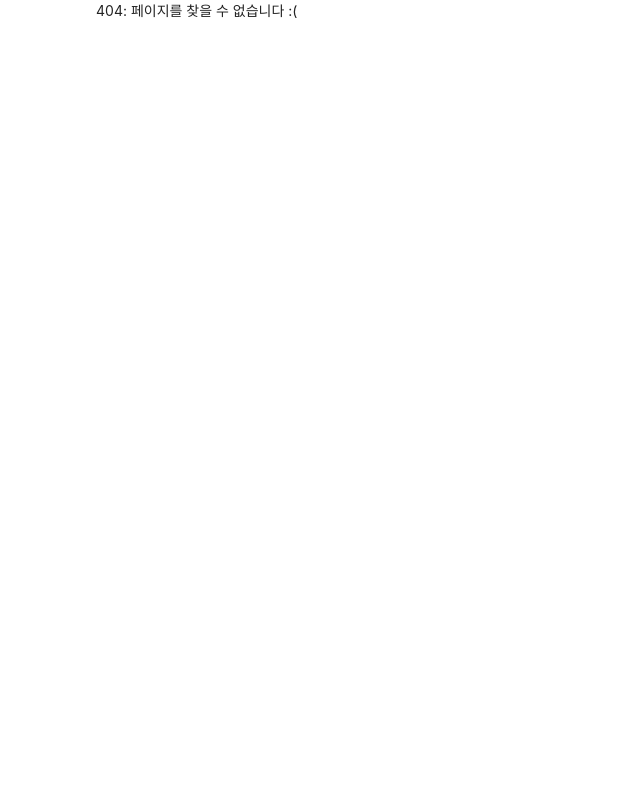
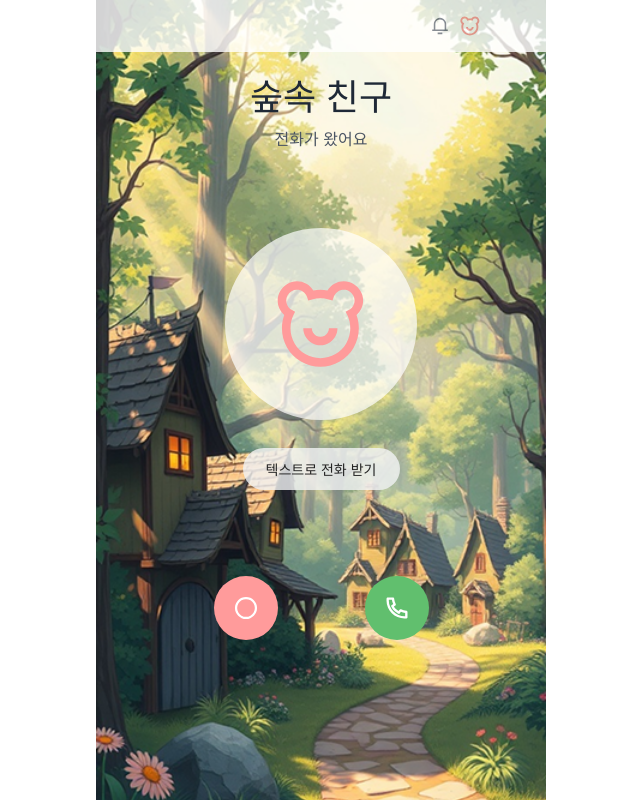
Before and after one commit to vlmbuyd/FOYU, a React (Vite) app: page /communication in a window 1280 px wide. Before the commit this address had no page. Shown: the whole page, without its empty margins (319-959 px from the left). Built offline with nearby package versions, Linux system fonts and the light colour scheme.

Commit message:
style: 대화 대기 화면 ui 구현

```diff
--- a/src/components/TabBar.tsx
+++ b/src/components/TabBar.tsx
@@ -1,4 +1,4 @@
-import { tabBarList } from "../constants/common";
+import { tabBarList } from "../constants/tab-bar";
 import { useLocation, useNavigate } from "react-router-dom";
 
 export default function TabBar() {
--- a/src/components/emotion/EmotionSelectionButton.tsx
+++ b/src/components/emotion/EmotionSelectionButton.tsx
@@ -1,9 +1,13 @@
+import clsx from "clsx";
 import type { PropsWithChildren } from "react";
 
 interface EmotionSelectionButtonProps
-  extends React.HTMLAttributes<HTMLButtonElement> {}
+  extends React.HTMLAttributes<HTMLButtonElement> {
+  className?: string;
+}
 
 export default function EmotionSelectionButton({
+  className,
   children,
   ...props
 }: PropsWithChildren<EmotionSelectionButtonProps>) {
@@ -11,7 +15,10 @@ export default function EmotionSelectionButton({
     <button
       type="button"
       {...props}
-      className="w-[96px] h-[96px] flex justify-center items-center rounded-full bg-white opacity-90"
+      className={clsx(
+        `w-[96px] h-[96px] flex justify-center items-center rounded-full bg-white opacity-90`,
+        className
+      )}
     >
       {children}
     </button>
--- a/src/constants/background.ts
+++ b/src/constants/background.ts
@@ -1,9 +1,11 @@
 import phqImg from "../assets/bg/phq.png";
 import emotionImg from "../assets/bg/emotion.png";
+import communicationImg from "../assets/bg/communication.png";
 
 const backgroundImg: Record<string, string> = {
   phq: phqImg,
   emotion: emotionImg,
+  communication: communicationImg,
 };
 
 export { backgroundImg };
--- a/src/constants/emotion.tsx
+++ b/src/constants/emotion.tsx
@@ -9,26 +9,32 @@ const emotionSelectoins = [
   {
     label: "매우 좋아요",
     icon: <VeryGood />,
+    color: "#EAB308",
   },
   {
     label: "보통이에요",
     icon: <Neutral />,
+    color: "#60A5FA",
   },
   {
     label: "별로예요",
     icon: <Bad />,
+    color: "#A855F7",
   },
   {
     label: "신나요",
     icon: <Excited />,
+    color: "#F97316",
   },
   {
     label: "피곤해요",
     icon: <Tired />,
+    color: "#6B7280",
   },
   {
     label: "화가나요",
     icon: <Angry />,
+    color: "#EF4444",
   },
 ];
 
--- a/src/constants/common.tsx
+++ b/src/constants/tab-bar.tsx
@@ -11,7 +11,12 @@ const tabBarList = [
     activeIcon: <HomeIcon fill="#FF9B9B" />,
     path: "/",
     isActive: (path: string) => {
-      return path === "/" || path === "/phq";
+      return (
+        path === "/" ||
+        path === "/phq" ||
+        path === "/emotion" ||
+        path === "/communication"
+      );
     },
   },
   {
--- a/src/index.css
+++ b/src/index.css
@@ -3,6 +3,29 @@
 
 @theme {
   --color-primary: #ff9b9b;
+  --animate-wiggle: wiggle 3s ease-in-out infinite;
+
+  @keyframes wiggle {
+    0%,
+    10%,
+    20%,
+    30%,
+    40%,
+    50% {
+      transform: rotate(-10deg);
+    }
+    5%,
+    15%,
+    25%,
+    35%,
+    45% {
+      transform: rotate(10deg);
+    }
+    60%,
+    100% {
+      transform: rotate(0deg);
+    }
+  }
 }
 
 :root {
--- /dev/null
+++ b/src/pages/communication.tsx
@@ -0,0 +1,41 @@
+import { useNavigate } from "react-router-dom";
+import Logo from "../assets/logo/logo.svg?react";
+import Cancel from "../assets/logo/naver.svg?react";
+import Call from "../assets/icons/call.svg?react";
+
+export default function CommunicationPage() {
+  const navigate = useNavigate();
+
+  return (
+    <div className="flex flex-col items-center pt-5">
+      <div className="flex flex-col items-center gap-1 mb-22">
+        <strong className="text-[36px] font-medium text-[#1F2937]">
+          숲속 친구
+        </strong>
+        <span className="text-[16px] font-normal text-[#4B5563]">
+          전화가 왔어요
+        </span>
+      </div>
+
+      <div className="flex justify-center items-center w-[192px] h-[192px] rounded-full mb-8 bg-white/70 animate-wiggle">
+        <Logo width={108} height={108} />
+      </div>
+
+      <button className="w-[157px] h-12 bg-[#F3F4F6]/80 rounded-full mb-[86px]">
+        텍스트로 전화 받기
+      </button>
+
+      <div className="flex justify-between w-[215px]">
+        <button
+          className="flex justify-center items-center w-[64px] h-[64px] rounded-full bg-primary"
+          onClick={() => navigate("/emotion")}
+        >
+          <Cancel width={24} height={24} />
+        </button>
+        <button className="flex justify-center items-center w-[64px] h-[64px] rounded-full bg-[#61bf6e]">
+          <Call />
+        </button>
+      </div>
+    </div>
+  );
+}
--- a/src/pages/emotion.tsx
+++ b/src/pages/emotion.tsx
@@ -1,9 +1,12 @@
 import { useState } from "react";
+import clsx from "clsx";
 import Button from "../components/Button";
 import EmotionSelectionButton from "../components/emotion/EmotionSelectionButton";
 import { emotionSelectoins } from "../constants/emotion";
+import { useNavigate } from "react-router-dom";
 
-export default function Emotionpage() {
+export default function EmotionPage() {
+  const navigate = useNavigate();
   const [selectedEmotion, setSelectedEmotion] = useState<number | null>(null);
 
   return (
@@ -28,11 +31,10 @@ export default function Emotionpage() {
             onClick={() => setSelectedEmotion(idx)}
           >
             <EmotionSelectionButton
-              className={`transition-all ${
-                selectedEmotion === idx
-                  ? "ring-4 ring-white ring-offset-2 ring-offset-[#60A5FA]"
-                  : ""
-              }`}
+              className={clsx(
+                "transition-all",
+                selectedEmotion === idx ? "opacity-100" : ""
+              )}
             >
               {emotion.icon}
             </EmotionSelectionButton>
@@ -50,8 +52,9 @@ export default function Emotionpage() {
       </section>
 
       <Button
-        className="w-[320px] h-12 bg-blue-500 text-white font-bold disabled:bg-gray-300 disabled:text-gray-500 disabled:cursor-not-allowed"
+        className="w-[320px] h-13 bg-blue-500 text-white font-bold disabled:bg-gray-300 disabled:text-gray-500 disabled:cursor-not-allowed"
         disabled={selectedEmotion === null}
+        onClick={() => navigate("/communication")}
       >
         완료
       </Button>
```
Also changed, not shown: src/app/Routes.tsx (+7 -2 lines), src/assets/bg/communication.png (added), src/assets/icons/call.svg (added).
